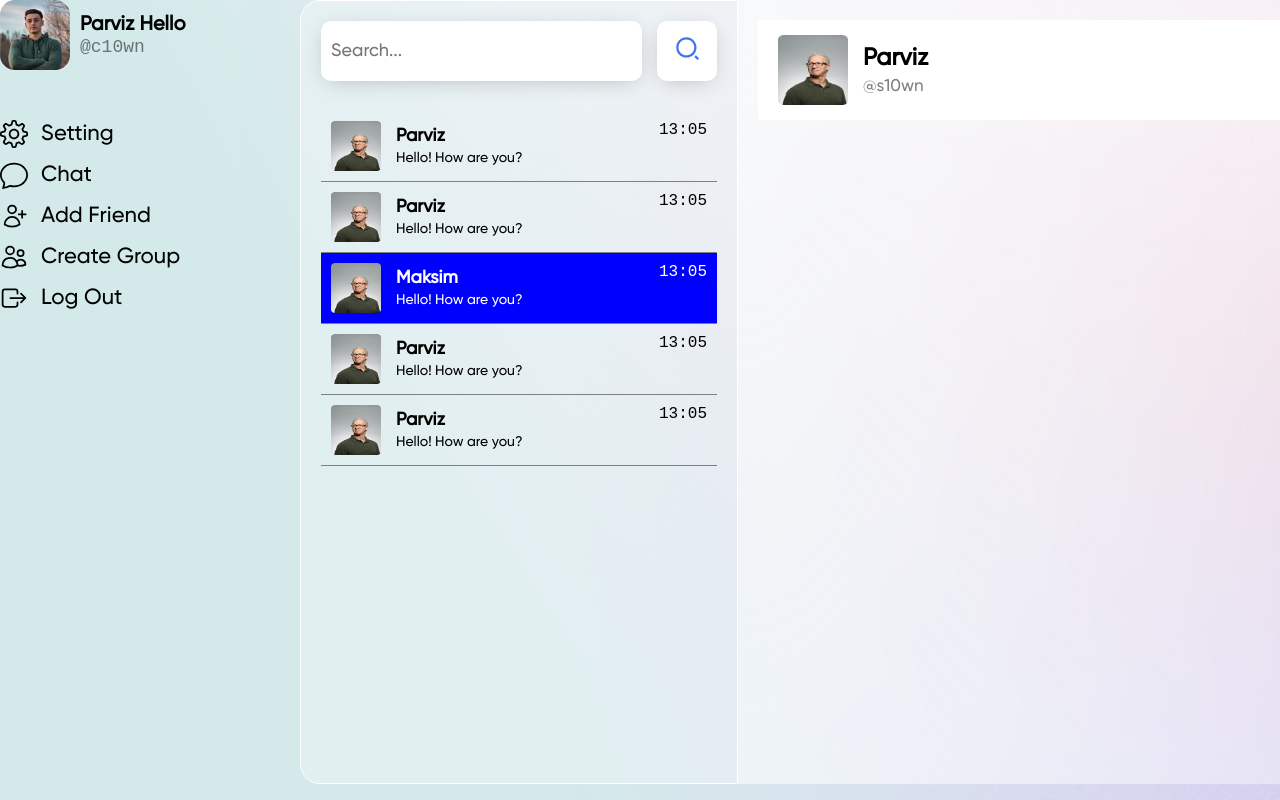
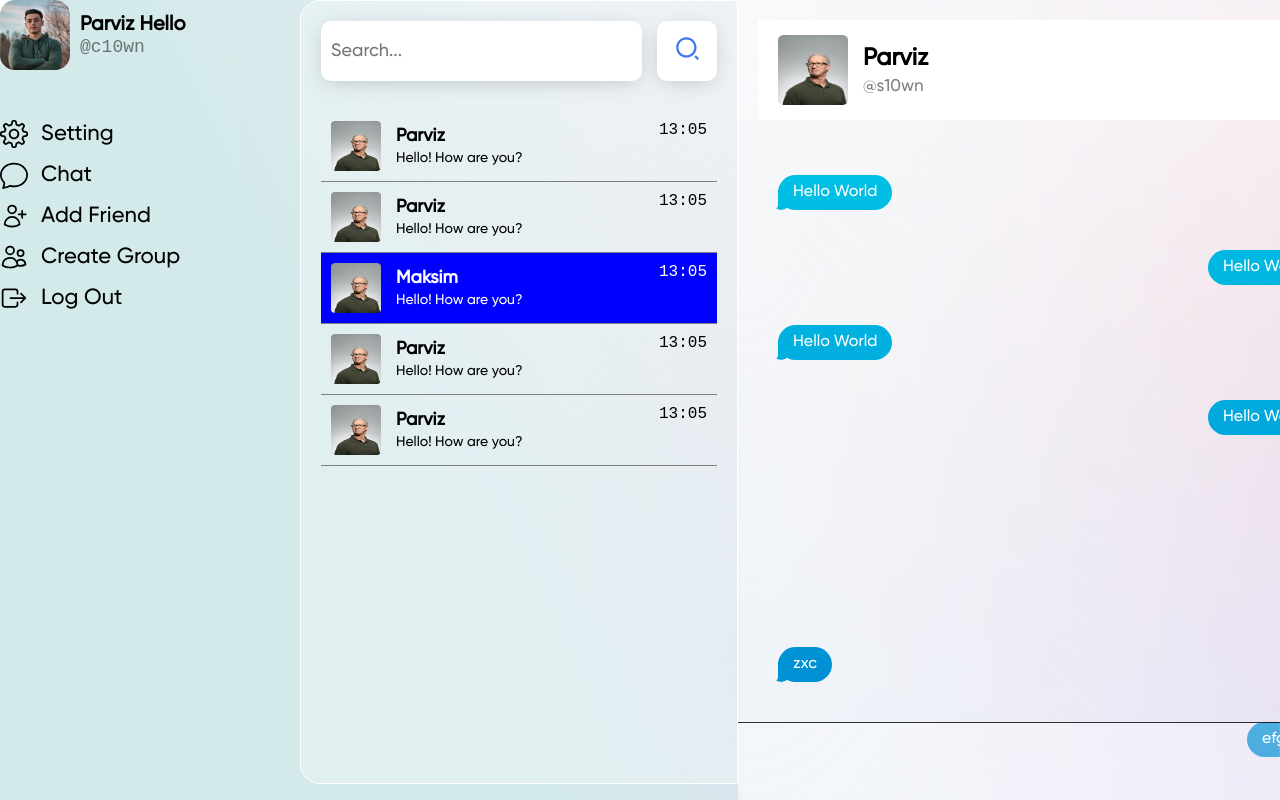
Before and after one commit to redprods/redprod-chat-web, a Next.js app: page /chat in a window 1280 px wide. Built offline with nearby package versions, Linux system fonts and the light colour scheme; sample sign-in values are in the browser's storage.

Commit message:
feat: xuesos

```diff
--- a/src/app/chat/page.js
+++ b/src/app/chat/page.js
@@ -10,16 +10,16 @@ import { ChatPage } from 'components/ChatPage';
 import styles from './chat.module.scss'
 
  const Home = () => {
-  // const router = useRouter();
-  // useLayoutEffect(() => {
-  //   if (!isAuthenticated()) {
-  //     router.push('/');
-  //     console.log('ss');
-  //   }
-  //   else{
+  const router = useRouter();
+  useLayoutEffect(() => {
+    if (!isAuthenticated()) {
+      router.push('/');
+      console.log('ss');
+    }
+    else{
 
-  //   }
-  // }, []);
+    }
+  }, []);
   return (
     <Suspense fallback={<Loading />}>
       <MenuProfile/>
--- /dev/null
+++ b/src/components/ChatPage/ChatForm.jsx
@@ -0,0 +1,14 @@
+import React from 'react';
+import { BsSend } from 'react-icons/bs';
+import styles from './ChatForm.module.scss';
+
+export const ChatForm = () => {
+  return (
+    <div className={styles.chatForm}>
+      <input type="text" />
+      <button>
+        <BsSend />
+      </button>
+    </div>
+  );
+};
--- /dev/null
+++ b/src/components/ChatPage/ChatForm.module.scss
@@ -0,0 +1,37 @@
+.chatForm{
+    padding-right: 20px;
+    padding-left: 10px;
+    position: absolute;
+    bottom: 0;
+    width: 100%;
+    left: 0;
+    height: 80px;
+    background: rgba(255, 255, 255, 0.3);
+    display: flex;
+    align-items: center;
+    border-top:1px solid rgba(0, 0, 0, 0.8);
+border-radius: 0px 0px 20px 20px;
+}
+.chatForm input{
+    width: 95%;
+border-radius: 0px 0px 0px 20px;
+    background: transparent;
+    height: 100%;
+}
+.chatForm button{
+    width: 5%;
+    position: relative;
+    height: 50px;
+border-radius: 10px;
+background: #55A0F8;
+box-shadow: 0px 4px 17px -3px #55A0F8;
+    color: #fff;
+    svg{
+        width: 20px;
+        height: 20px;
+        position: absolute;
+        top: 50%;
+        left: 50%;
+        transform: translate(-50%, -50%);
+    }
+}
--- a/src/components/ChatPage/ChatPage.jsx
+++ b/src/components/ChatPage/ChatPage.jsx
@@ -1,11 +1,13 @@
 import React from 'react';
 import styles from './ChatPage.module.scss';
+import { Chats } from './Chats';
 import { UserInfo } from './UserInfo';
 
 export const ChatPage = () => {
   return (
     <div className={styles.chatPage}>
       <UserInfo />
+      <Chats />
     </div>
   );
 };
--- a/src/components/ChatPage/ChatPage.module.scss
+++ b/src/components/ChatPage/ChatPage.module.scss
@@ -2,7 +2,6 @@
     width: 100%;
     background: radial-gradient(97.57% 210.75% at 0.9% 2.98%, rgba(255, 255, 255, 0.7) 0%, rgba(255, 255, 255, 0.4) 100%) /* warning: gradient uses a rotation that is not supported by CSS and may not behave as expected */;
 backdrop-filter: blur(21px);
-/* Note: backdrop-filter has minimal browser support */
     padding: 20px;
 border-radius: 0px 20px 20px 0px;
 }
@@ -18,7 +17,6 @@ border-radius: 0px 20px 20px 0px;
 
     img{
         width: 70px;
-        // border-radius: 10px;
         height: 70px;
     }
 
@@ -41,3 +39,90 @@ border-radius: 0px 20px 20px 0px;
 
 
 }
+
+
+.message_main{
+    position: relative;
+    width: 100%;
+    height: 100%;
+    padding: 20px;
+    display: flex;
+    flex-direction: column;
+    overflow-y: scroll;
+}
+
+.messages {
+    margin-top: 30px;
+    display: flex;
+    align-items: flex-end;
+    flex-direction: column;
+
+
+    .message {
+        border-radius: 20px;
+        padding: 8px 15px;
+        margin-top: 5px;
+        margin-bottom: 5px;
+        display: inline-block;
+        color: white;
+
+        background: linear-gradient(to bottom, #00D0EA 0%, #0085D1 100%);
+        background-attachment: fixed;
+        position: relative;
+
+        &::before {
+            content: "";
+            position: absolute;
+            z-index: 0;
+            bottom: 0;
+            right: -8px;
+            height: 20px;
+            width: 20px;
+            background: linear-gradient(to bottom, #00D0EA 0%, #0085D1 100%);
+            background-attachment: fixed;
+            border-bottom-left-radius: 15px;
+          }
+          &::after {
+            content: "";
+            position: absolute;
+            z-index: 1;
+            bottom: 0;
+            right: -10px;
+            width: 10px;
+            height: 20px;
+            background: #e9d5ed;
+            border-bottom-left-radius: 10px;
+          }
+  }
+  &:nth-child(odd){
+    align-items: flex-start;
+
+    .message {
+        position: relative;
+
+        &::before {
+            content: "";
+            position: absolute;
+            z-index: 0;
+            bottom: 0;
+            left: -7px;
+            height: 20px;
+            width: 20px;
+
+            border-bottom-right-radius: 15px;
+          }
+          &::after {
+            content: "";
+            position: absolute;
+            z-index: 1;
+            bottom: 0;
+            left: -10px;
+            width: 10px;
+            height: 20px;
+            background: #f4f5f8;
+            border-bottom-right-radius: 10px;
+          }
+      }
+  }
+
+}
--- /dev/null
+++ b/src/components/ChatPage/Chats.jsx
@@ -0,0 +1,62 @@
+import React from 'react';
+import { ChatForm } from './ChatForm';
+
+import styles from './ChatPage.module.scss';
+
+export const Chats = () => {
+  const data = [
+    {
+      fromTo: 'Hello World',
+      sendTo: 'Good Morning',
+    },
+    {
+      fromTo: 'Hello World',
+      sendTo: 'Good Morning',
+    },
+    {
+      sendTo: 'Good Morning',
+    },
+    {
+      sendTo: 'Good Morning',
+    },
+    {
+      fromTo: 'zxc',
+    },
+    {
+      fromTo: 'efgwe',
+    },
+  ];
+
+  return (
+    <div>
+      <ul className={styles.message_main}>
+        {data.map((message) => (
+          <>
+            {/* {message.fromTo } */}
+
+            <div className={styles.messages}>
+              {message.fromTo ? (
+                <div key={0} className={styles.message}>
+                  {message.fromTo}
+                </div>
+              ) : (
+                ''
+              )}
+            </div>
+
+            {message.sendTo ? (
+              <div className={styles.messages}>
+                <div key={0} className={styles.message}>
+                  {message.fromTo}
+                </div>
+              </div>
+            ) : (
+              ''
+            )}
+          </>
+        ))}
+      </ul>
+      <ChatForm />
+    </div>
+  );
+};
```
Also changed, not shown: src/components/ChatPage/ChatInput.jsx (deleted, +0 -10 lines), src/components/Login/Login.jsx (+4 -11 lines).
